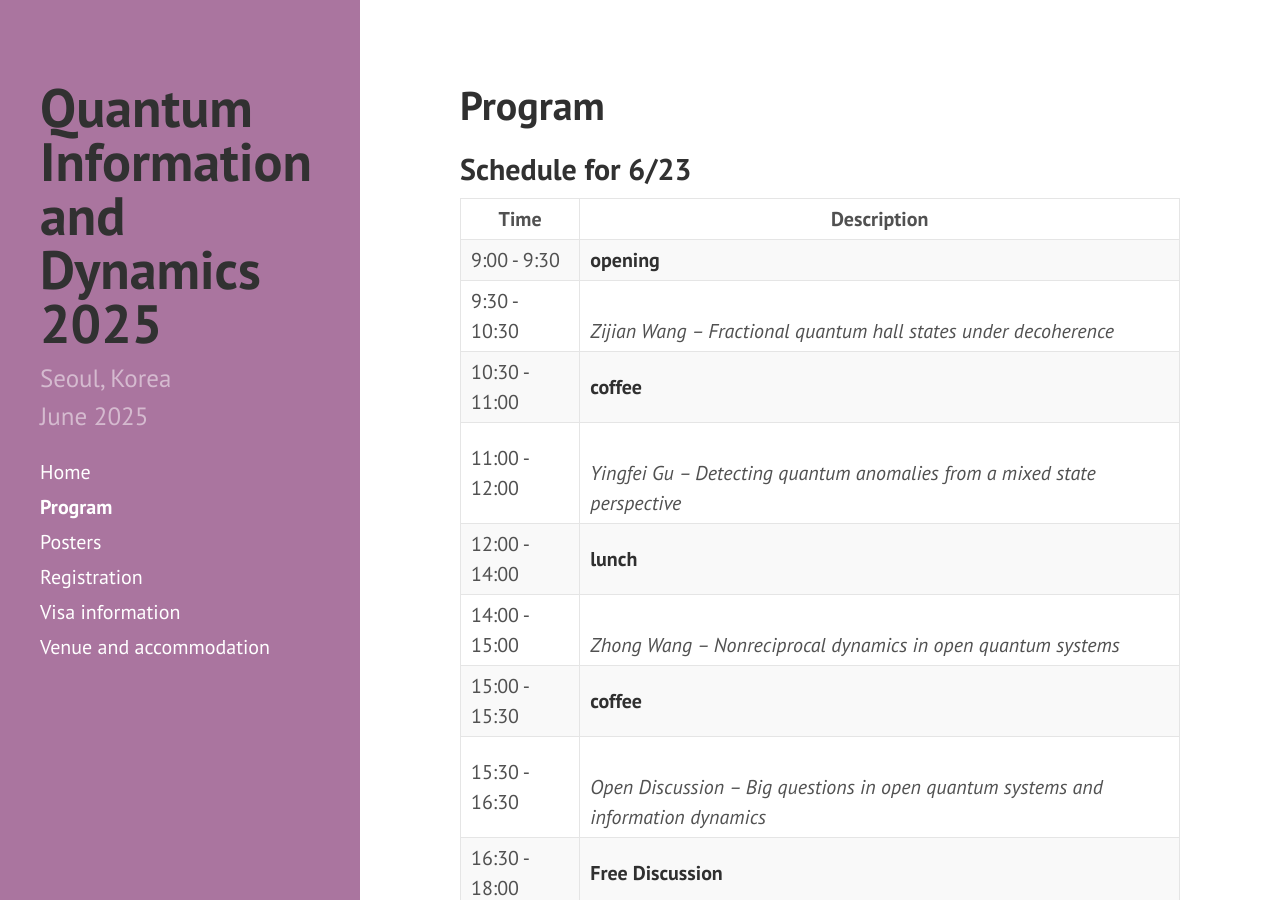
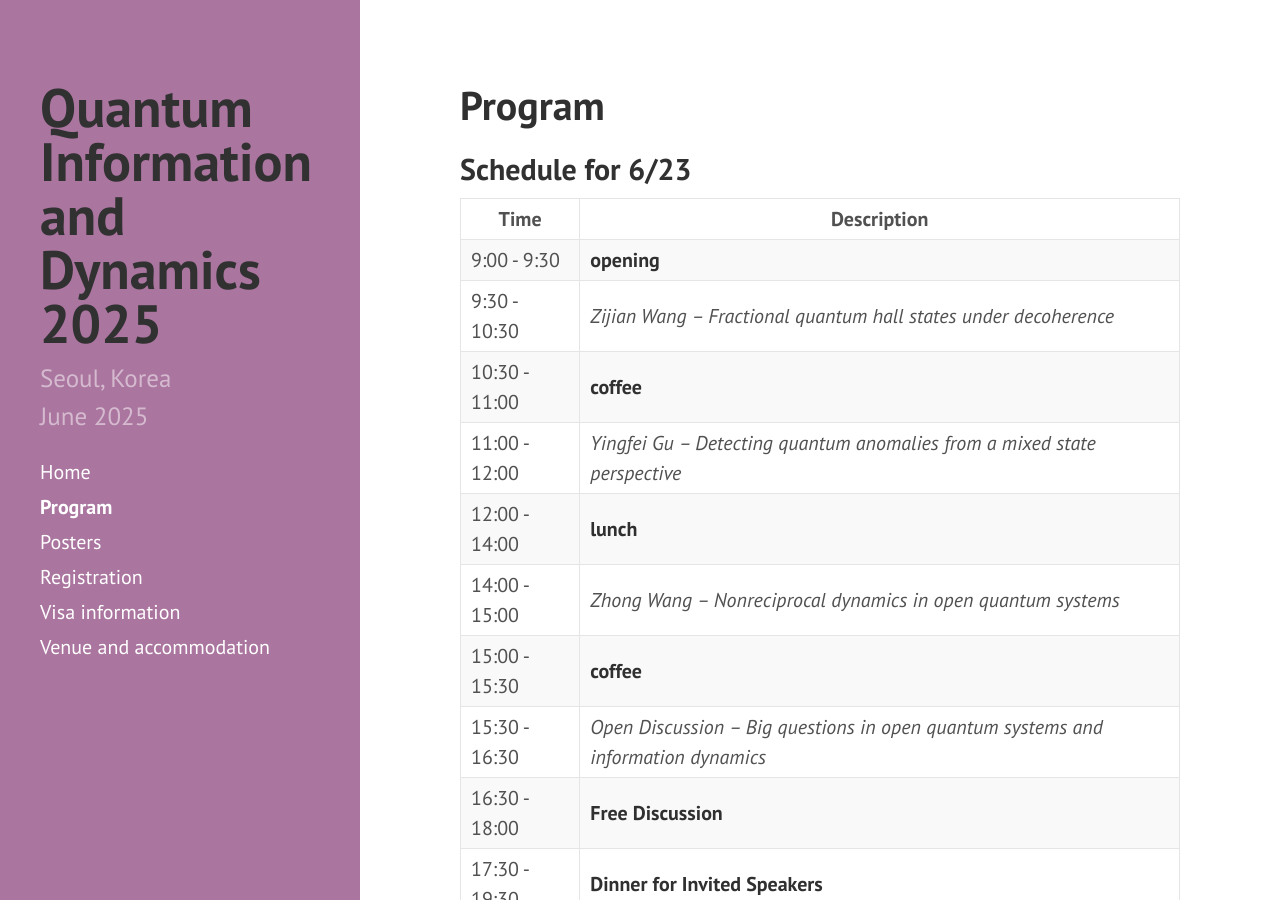
Before and after one commit to yeon-lee/yeon-lee.github.io, a Jekyll site: the page built from program.md, in a window 1280 px wide and 900 px high. Built offline with Jekyll 4.4.1, drawn with Linux system fonts in a browser that asks for light colours; nearby versions of some CDN libraries.

Commit message:
Update program.md

```diff
--- a/program.md
+++ b/program.md
@@ -14,13 +14,13 @@ order: 2
 | Time | Description |
 |--- |--- |
 | 9:00 - 9:30   | **opening**                          |
-| 9:30 - 10:30  | <br /><i> Zijian Wang -- Fractional quantum hall states under decoherence </i> |
+| 9:30 - 10:30  | <i> Zijian Wang -- Fractional quantum hall states under decoherence </i> |
 | 10:30 - 11:00 | **coffee**                           |
-| 11:00 - 12:00 | <br /><i> Yingfei Gu -- Detecting quantum anomalies from a mixed state perspective </i> |
+| 11:00 - 12:00 | <i> Yingfei Gu -- Detecting quantum anomalies from a mixed state perspective </i> |
 | 12:00 - 14:00 | **lunch**                            |
-| 14:00 - 15:00 | <br /><i> Zhong Wang -- Nonreciprocal dynamics in open quantum systems </i> |
+| 14:00 - 15:00 | <i> Zhong Wang -- Nonreciprocal dynamics in open quantum systems </i> |
 | 15:00 - 15:30 | **coffee**
-| 15:30 - 16:30 | <br /><i> Open Discussion – Big questions in open quantum systems and information dynamics </i> |
+| 15:30 - 16:30 | <i> Open Discussion – Big questions in open quantum systems and information dynamics </i> |
 | 16:30 - 18:00 | **Free Discussion**
 | 17:30 - 19:30 | **Dinner for Invited Speakers**
 
@@ -29,13 +29,13 @@ order: 2
 | Time | Description |
 |--- |--- |
 | 9:00 - 9:30   | **coffee**                          |
-| 9:30 - 10:30  | <br /><i> Tomotaka Kuwahara -- Quantum complexity and generalized area law in fully connected models </i> |
+| 9:30 - 10:30  | <i> Tomotaka Kuwahara -- Quantum complexity and generalized area law in fully connected models </i> |
 | 10:30 - 11:00 | **coffee**                           |
-| 11:00 - 12:00 | <br /><i> Alvaro Martin Alhambra -- Efficient Quantum Gibbs Samplers </i> |
+| 11:00 - 12:00 | <i> Alvaro Martin Alhambra -- Efficient Quantum Gibbs Samplers </i> |
 | 12:00 - 14:00 | **lunch**                            |
-| 14:00 - 15:00 | <br /><i> Wenwei Ho -- Deep thermalization: novel form of quantum equilibration from the lens of quantum information </i> |
+| 14:00 - 15:00 | <i> Wenwei Ho -- Deep thermalization: novel form of quantum equilibration from the lens of quantum information </i> |
 | 15:00 - 15:30 | **coffee**
-| 15:30 - 16:30 | <br /><i> Tibor Rakovsky -- From slow mixing in quantum channels to quantum spin glass order in qLDPC codes </i> |
+| 15:30 - 16:30 | <i> Tibor Rakovsky -- From slow mixing in quantum channels to quantum spin glass order in qLDPC codes </i> |
 | 16:30 - 18:00 | **Free Discussion**
 | 17:30 - 19:30 | **Dinner for Invited Speakers**
 
@@ -44,13 +44,13 @@ order: 2
 | Time | Description |
 |--- |--- |
 | 9:00 - 9:30   | **coffee**                          |
-| 9:30 - 10:30  | <br /><i> Hosho Katsura -- Disorder-free SYK-like models </i> |
+| 9:30 - 10:30  | <i> Hosho Katsura -- Disorder-free SYK-like models </i> |
 | 10:30 - 11:00 | **coffee**                           |
-| 11:00 - 12:00 | <br /><i> Pengfei Zhang -- Operator Size Dynamics: Theory & Application </i> |
+| 11:00 - 12:00 | <i> Pengfei Zhang -- Operator Size Dynamics: Theory & Application </i> |
 | 12:00 - 14:00 | **lunch**                            |
-| 14:00 - 15:00 | <br /><i> Zhicheng Yang -- Stabilizer entanglement as a magic highway </i> |
+| 14:00 - 15:00 | <i> Zhicheng Yang -- Stabilizer entanglement as a magic highway </i> |
 | 15:00 - 15:30 | **coffee**
-| 15:30 - 16:30 | <br /><i> Ethan Lake -- Decoding the toric code with local Lindbladians </i> |
+| 15:30 - 16:30 | <i> Ethan Lake -- Decoding the toric code with local Lindbladians </i> |
 | 16:30 - 18:00 | **Free Discussion**
 | 17:30 - 19:30 | **Dinner for Invited Speakers**
 
@@ -59,16 +59,16 @@ order: 2
 | Time | Description |
 |--- |--- |
 | 9:00 - 9:30   | **coffee**                          |
-| 9:30 - 10:30  | <br /><i> Hsin-Yuan (Robert) Huang -- Certifying quantum states with few single-qubit measurements
+| 9:30 - 10:30  | <i> Hsin-Yuan (Robert) Huang -- Certifying quantum states with few single-qubit measurements
  </i> |
 | 10:30 - 11:00 | **coffee**                           |
-| 11:00 - 12:00 | <br /><i> Thomas Schuster -- Random unitaries in extremely low depth
+| 11:00 - 12:00 | <i> Thomas Schuster -- Random unitaries in extremely low depth
  </i> |
 | 12:00 - 14:00 | **lunch**                            |
-| 14:00 - 15:00 | <br /><i> Hayata Yamasaki – Generalized Quantum Stein's Lemma and Second Law of Quantum Resource Theories
+| 14:00 - 15:00 | <i> Hayata Yamasaki – Generalized Quantum Stein's Lemma and Second Law of Quantum Resource Theories
  </i> |
 | 15:00 - 15:30 | **coffee**
-| 15:30 - 16:30 | <br /><i> Zi-Wen Liu -- Various results on convergence efficiency of quantum gates and circuits </i> |
+| 15:30 - 16:30 | <i> Zi-Wen Liu -- Various results on convergence efficiency of quantum gates and circuits </i> |
 | 16:30 - 18:00 | **Free Discussion**
 | 17:30 - 19:30 | **Dinner for Invited Speakers**
 
@@ -78,8 +78,8 @@ order: 2
 | Time | Description |
 |--- |--- |
 | 9:00 - 9:30   | **coffee**                          |
-| 9:30 - 10:30  | <br /><i> Min-Hsiu Hsieh -- Optimal Representation for Quantum Simulation of Materials </i> |
+| 9:30 - 10:30  | <i> Min-Hsiu Hsieh -- Optimal Representation for Quantum Simulation of Materials </i> |
 | 10:30 - 11:00 | **coffee**                           |
-| 11:00 - 12:00 | <br /><i> Yi-Zhuang You -- Can LLM learn to speak the quantum language? </i> |
+| 11:00 - 12:00 | <i> Yi-Zhuang You -- Can LLM learn to speak the quantum language? </i> |
 | 12:00 - 14:00 | **lunch**                            |
-| 14:00 -       | <br /><i> Free time (If you want recommendation, let organizers know! </i> |
+| 14:00 -       | <i> Free time (If you want recommendation, let organizers know! </i> |
```
